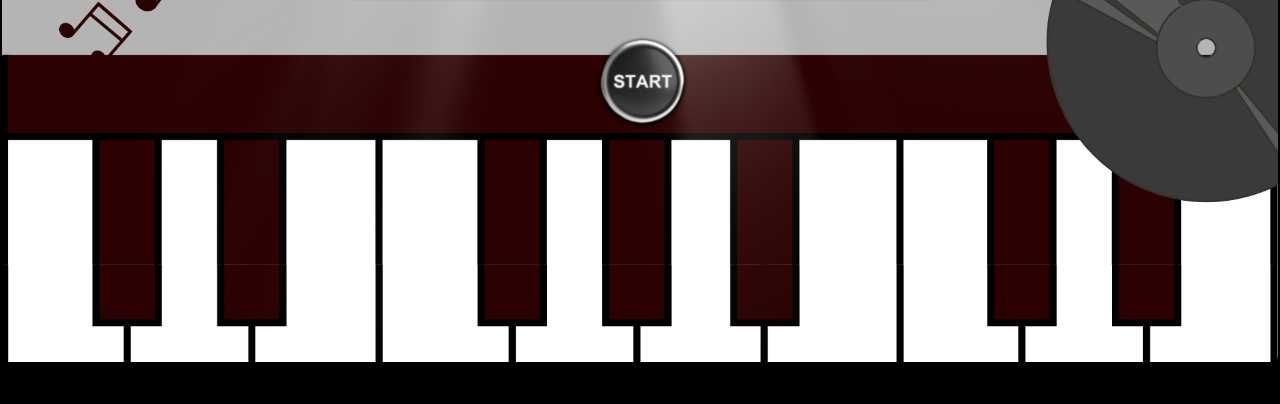
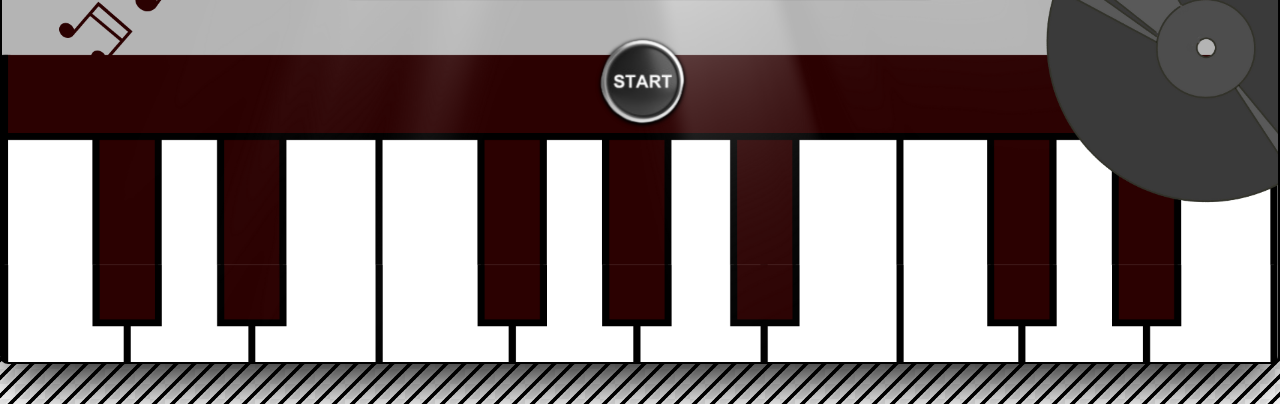
Before and after one commit to Raflysaputra23/belajar-musik, a website: page index.html in a window 1280 px wide. Shown: the part 396-800 px from the top of the page. Drawn offline with nearby package versions, Linux system fonts and the light colour scheme.

Commit message:
Update index.html

```diff
--- a/index.html
+++ b/index.html
@@ -20,7 +20,7 @@
   </head>
   <body class="overflow-hidden bg-cover bg-center">
     <div
-      class="w-full bg-[url('./img/background-line.png')] min-h-screen flex items-center justify-center bg-black"
+      class="w-full bg-[url('/img/background-line.png')] min-h-screen flex items-center justify-center bg-black"
     >
       <div
         class="relative w-full rounded-lg border-2 border-black shadow-black shadow-2xl aspect-video bg-[url('/img/bgAwal.png')] bg-cover bg-center flex flex-col items-center justify-center gap-[5%]"
```
